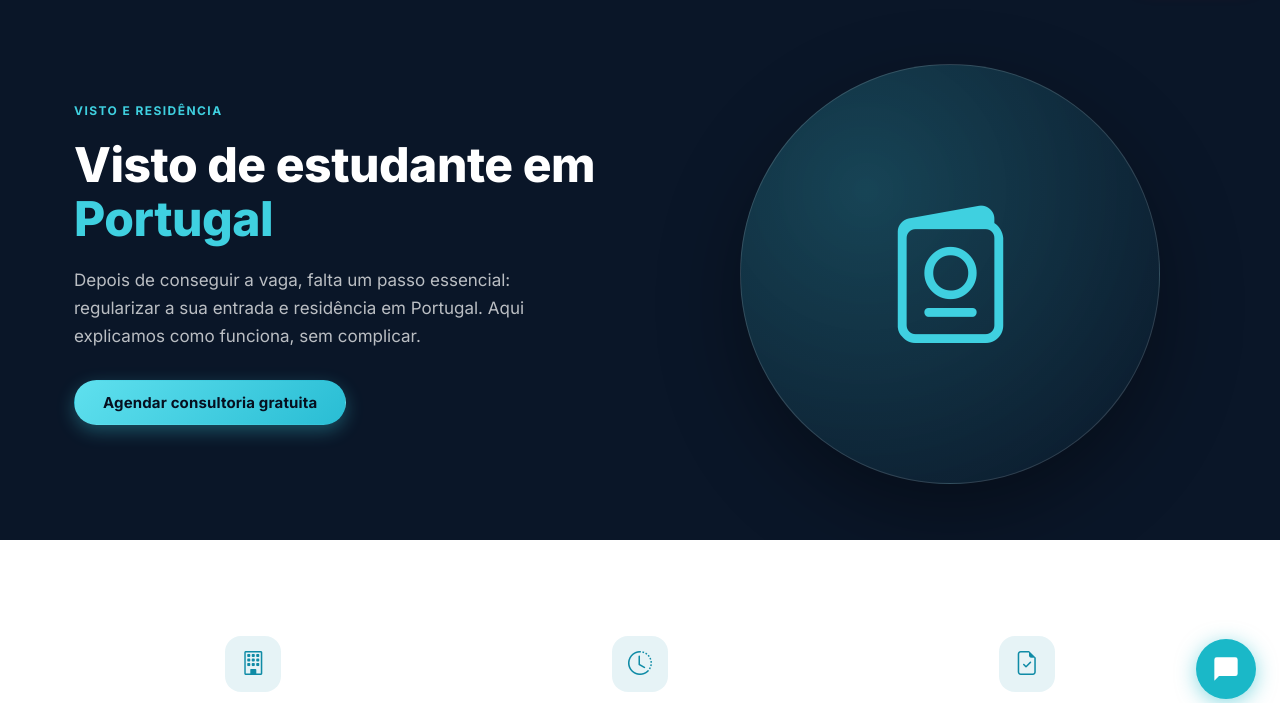
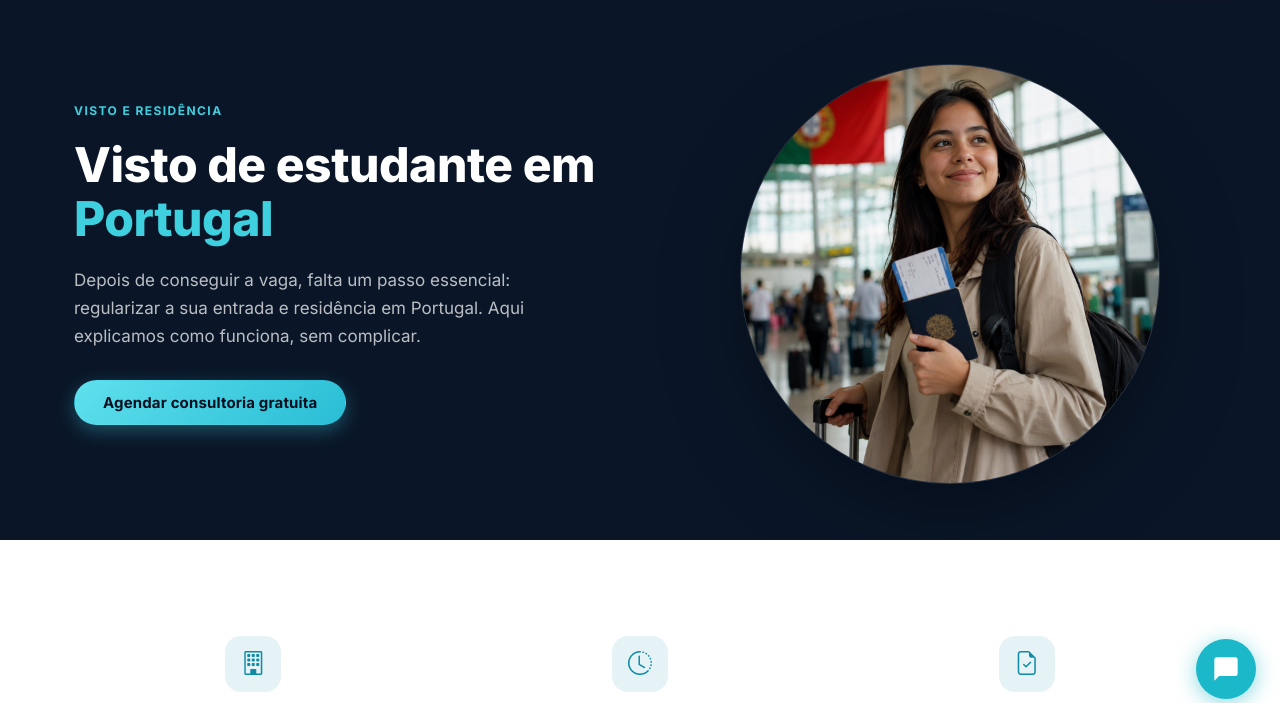
Before and after one commit to awtoprime25/estudar-em-portugal, a PHP site: page /visto-de-estudante.php in a window 1280 px wide. Shown: the part 77-780 px from the top of the page. Run offline with PHP 8.4, Linux system fonts and the light colour scheme; data that the repository does not hold is empty; some libraries are stand-ins or nearby versions.

Commit message:
Fotos próprias para explicações, acesso ao ensino superior e visto
3 páginas partilhavam a mesma foto (hero-estudante-lisboa) ou não
tinham foto nenhuma (visto-de-estudante só tinha um ícone). Cada uma
passa a ter a sua imagem gerada por IA, temática ao conteúdo da página.

```diff
--- a/acesso-ensino-superior.php
+++ b/acesso-ensino-superior.php
@@ -44,7 +44,7 @@ require_once __DIR__ . '/includes/header.php';
       </div>
       <div class="hero__art">
         <div class="hero__circle">
-          <img src="<?= site_image('hero-estudante-lisboa') ?>" alt="Estudante internacional em Lisboa estudando na universidade">
+          <img src="<?= site_image('hero-acesso-ensino-superior') ?>" alt="Estudante internacional a entrar numa universidade portuguesa">
         </div>
       </div>
     </div>
--- a/explicacoes.php
+++ b/explicacoes.php
@@ -51,7 +51,7 @@ require_once __DIR__ . '/includes/header.php';
       </div>
       <div class="hero__art">
         <div class="hero__circle">
-          <img src="<?= site_image('hero-estudante-lisboa') ?>" alt="Aula online de preparação para os exames nacionais portugueses">
+          <img src="<?= site_image('hero-explicacoes') ?>" alt="Aula online de preparação para os exames nacionais portugueses">
         </div>
       </div>
     </div>
--- a/visto-de-estudante.php
+++ b/visto-de-estudante.php
@@ -60,8 +60,8 @@ require_once __DIR__ . '/includes/header.php';
         </div>
       </div>
       <div class="hero__art">
-        <div class="hero__circle hero__circle--icon">
-          <i class="bi bi-passport"></i>
+        <div class="hero__circle">
+          <img src="<?= site_image('hero-visto-estudante') ?>" alt="Estudante brasileiro com passaporte e visto de estudante em Portugal">
         </div>
       </div>
     </div>
```
Also changed, not shown: assets/images/hero-acesso-ensino-superior.png (added), assets/images/hero-explicacoes.png (added), assets/images/hero-visto-estudante.png (added).
